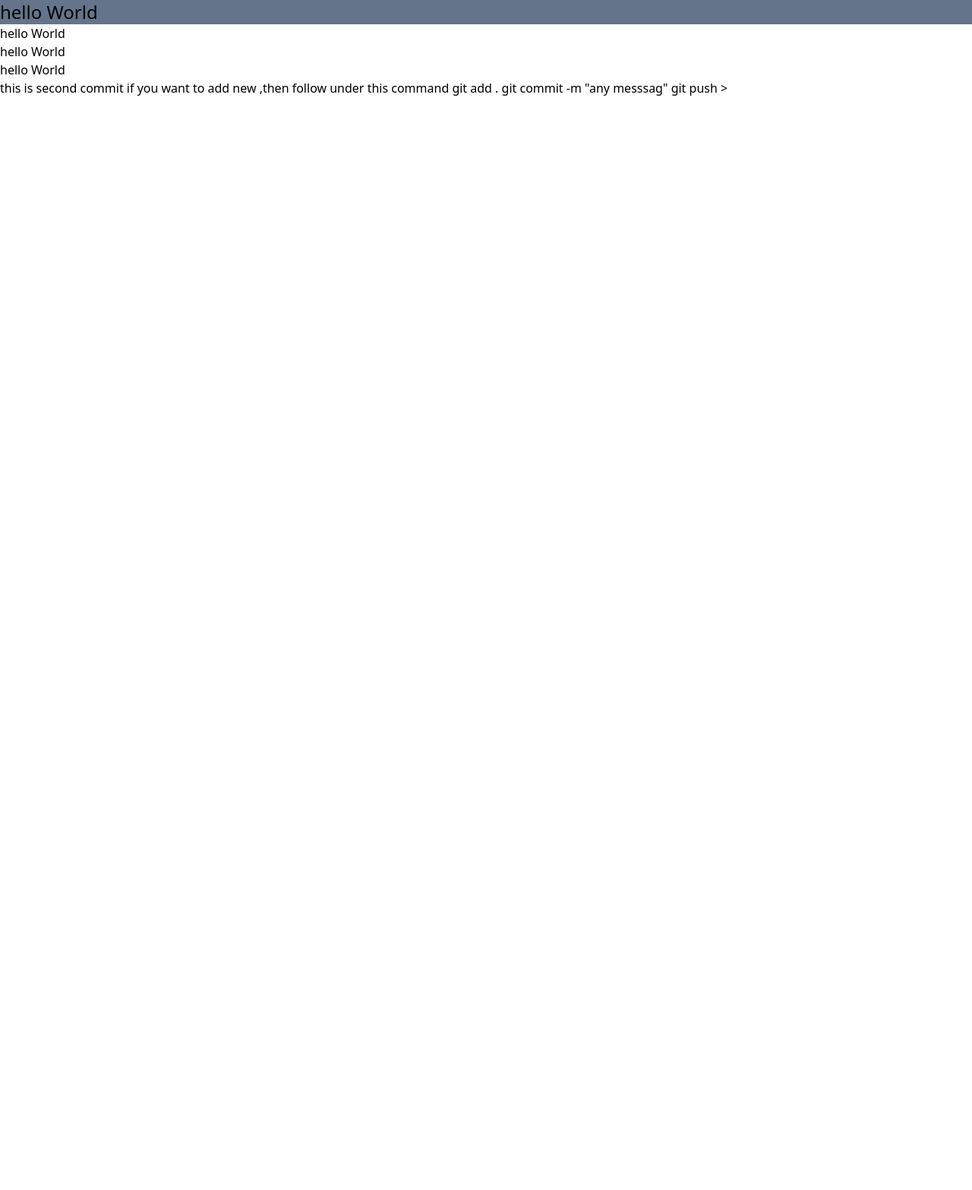
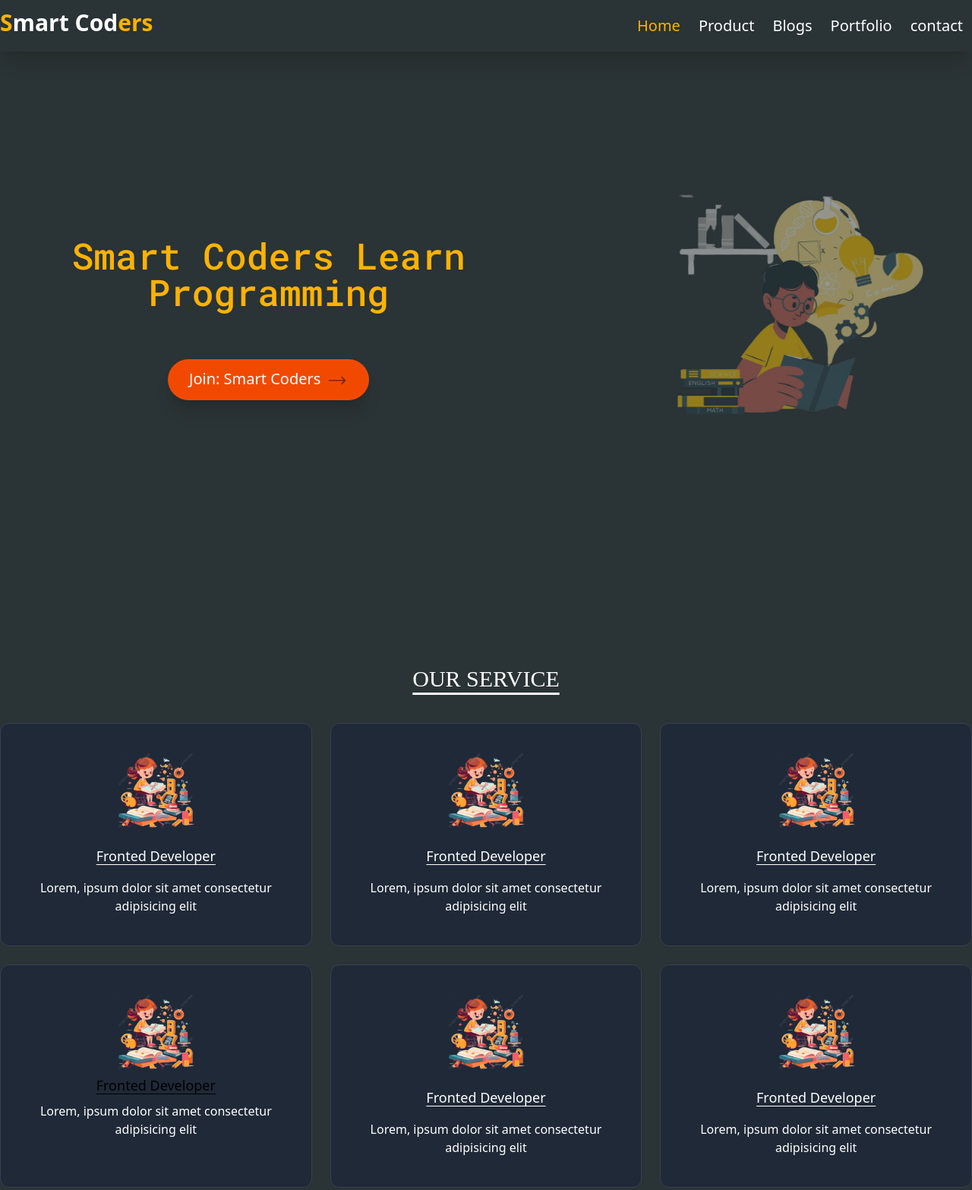
Before and after one commit to Bappybbb/tailwind-project, a website built with Vite: page index.html in a window 1280 px wide. Shown: the whole page at 76% size. Before the commit the page ends 800 px from the top, so only its background shows below. Built offline with nearby package versions, Linux system fonts and the light colour scheme.

Commit message:
first-code

```diff
--- a/css/main.css
+++ b/css/main.css
@@ -2,3 +2,16 @@
 @tailwind components;
 @tailwind utilities;
 @tailwind variants;
+
+.hh{
+          font-family: "Roboto Mono", serif;
+  font-optical-sizing: auto;
+  font-weight: 500;
+  font-style: normal;
+}
+
+ .tt{
+    font-family: "Shadows Into Light", serif;
+  font-weight: 400;
+  font-style: normal;
+ }
--- a/index.html
+++ b/index.html
@@ -7,23 +7,107 @@
 
 <!-- css file link up -->
   <link rel="stylesheet" href="css/main.css">
-
-
+<!-- google font -->
+<link rel="preconnect" href="https://fonts.googleapis.com">
+<link rel="preconnect" href="https://fonts.gstatic.com" crossorigin>
+<link href="https://fonts.googleapis.com/css2?family=IBM+Plex+Mono:ital,wght@0,100;0,200;0,300;0,400;0,500;0,600;0,700;1,100;1,200;1,300;1,400;1,500;1,600;1,700&family=Roboto+Mono:ital,wght@0,100..700;1,100..700&display=swap" rel="stylesheet">
 
 
 
 </head>
-<body>
-          <h1 class="bg-slate-500 text-2xl">hello World</h1>
-          <h2>hello World</h2>
-          <h3>hello World</h3>
-          <h4>hello World</h4>
+<body  class="bg-[#2A3335] ">
 
-          <p>this is second commit
-            if you want to add new ,then follow under this command
-            git  add .
-            git commit -m "any messsag"
-            git push >
-          </p>
+
+<nav class="bg-[#2A3335]   shadow-xl  sm:sticky top-0  z-10">
+   <div class="container  mx-auto " >
+            <div class="sm:flex    justify-between   ">
+                   <div  class="mt-3  text-center  mb-4">
+                         <a class="text-white text-xl sm:text-3xl  font-bold "   href="#"><span class="text-[#FFB200]">S</span>mart Cod<span class="text-[#FFB200]">ers</span></a>
+                   </div>
+
+
+                   <ul class="sm:flex   bg-[#031850] sm:bg-[#2A3335]  justify-between   text-xl  py-5  text-center">   <!-- border-t sm:border-none -->
+                    <li><a class=" p-3 mt-5 text-[#FFB200]  " href="#">Home</a></li>
+                    <li><a class=" p-3  text-white  hover:text-[#FFB200]"  href="#">Product</a></li>
+                    <li><a class=" p-3  text-white  hover:text-[#FFB200] " href="#">Blogs</a></li>
+                    <li><a class=" p-3  text-white  hover:text-[#FFB200] " href="#">Portfolio</a></li>
+                    <li><a class=" p-3  text-white  hover:text-[#FFB200]" href="#">contact</a></li>
+
+                   </ul>
+
+            </div>
+
+
+
+    </div>
+</nav>
+
+
+
+      <header>
+        <div  class="container  sm:flex justify-around mx-auto  items-center
+        text-center text-white h-[50vh]  sm:h-[85vh] ">
+          <div class="mx-auto  ">
+              <h1 class="hh   text-2xl sm:text-5xl  mb-7 mt-6  sm:mb-16 font-bold font-Roboto text-[#FFB200]"> Smart Coders Learn <br> Programming</h1>
+
+            <button class="  bg-[#F14A00]   font-Arial  px-3 py-1
+            sm:px-7 sm:py-3 rounded-full text-xl shadow-xl hover:bg-indigo-950  transition  sm:transition md:transition  lg:transition  " type="button">
+            Join: Smart Coders<svg   class="w-7  inline-block text-black ml-2 animate-pulse"  xmlns="http://www.w3.org/2000/svg" fill="none" viewBox="0 0 24 24" stroke-width="1.5" stroke="currentColor" class="size-6">
+  <path stroke-linecap="round" stroke-linejoin="round" d="M17.25 8.25 21 12m0 0-3.75 3.75M21 12H3" />
+</svg>
+
+             </button>
+          </div>
+
+
+          <div class="max-w-80 sm:max-w-sm  mx-auto  ">
+              <img class="animate-pulse     ml-6h-11   sm:ml-14 ml-0" src="css/header.png" alt="">
+          </div>
+
+
+        </div>
+      </header>
+
+
+
+      <main class="container mx-auto  mb-96 sm:mb-2">
+       <section  class="mt-28   ">
+         <h2 class="tt text-white font-mono text-center text-3xl underline underline-offset-8 mt-32 mb-10 ">OUR SERVICE</h2>
+
+        <div class="grid  md:grid-cols-2  lg:grid-cols-3 sm:gap-6">
+             <div class="bg-[#1B1833] sm:bg-gray-800  sm:p-8 sm:rounded-xl  text-center sm:border border-gray-700  hover:border-indigo-600 cursor-pointer">
+              <img class="w-28 h-28 mx-auto" src="./css/main.png" alt="">
+             <h4  class="text-white my-4 text-lg underline underline-offset-2 sm:underline-offset-4">Fronted Developer</h4>
+             <p class="text-white my-2">Lorem, ipsum dolor sit amet consectetur adipisicing elit</p>
+            </div>
+             <div class="bg-[#131010] sm:bg-gray-800  sm:p-8 sm:rounded-xl  text-center  sm:border border-gray-700  hover:border-indigo-600 cursor-pointer">
+              <img class="w-28 h-28   mx-auto" src="./css/main.png" alt="">
+             <h4  class="text-white  my-4 text-lg underline underline-offset-2 sm:underline-offset-4">Fronted Developer</h4>
+             <p class="text-white my-2 ">Lorem, ipsum dolor sit amet consectetur adipisicing elit</p>
+            </div>
+             <div class="bg-[#123524] sm:bg-gray-800  sm:p-8 sm:rounded-xl  text-center  sm:border border-gray-700  hover:border-indigo-600 cursor-pointer">
+              <img class="w-28 h-28   mx-auto" src="./css/main.png" alt="">
+             <h4  class="text-white my-4 text-lg underline underline-offset-2 sm:underline-offset-4">Fronted Developer</h4>
+             <p class="text-white my-2 ">Lorem, ipsum dolor sit amet consectetur adipisicing elit</p>
+            </div>
+             <div class="bg-[#441752] sm:bg-gray-800  sm:p-8 sm:rounded-xl  text-center  sm:border border-gray-700  hover:border-indigo-600 cursor-pointer">
+              <img class="w-28 h-28   mx-auto" src="./css/main.png" alt="">
+             <h4  class="text-whitemy-4 text-lg underline underline-offset-2 sm:underline-offset-4">Fronted Developer</h4>
+             <p class="text-white  my-2">Lorem, ipsum dolor sit amet consectetur adipisicing elit</p>
+            </div>
+             <div class="bg-[#A31D1D]  sm:bg-gray-800  sm:p-8 sm:rounded-xl text-center  sm:border border-gray-700  hover:border-indigo-600 cursor-pointer">
+              <img class="w-28 h-28   mx-auto" src="./css/main.png" alt="">
+             <h4  class="text-white my-4 text-lg underline underline-offset-2 sm:underline-offset-4">Fronted Developer</h4>
+             <p class="text-white  my-2">Lorem, ipsum dolor sit amet consectetur adipisicing elit</p>
+            </div>
+             <div class="bg-[#000957] sm:bg-gray-800  sm:p-8 sm:rounded-xl text-center  sm:border border-gray-700  hover:border-indigo-600 cursor-pointer">
+              <img class="w-28 h-28   mx-auto" src="./css/main.png" alt="">
+             <h4  class="text-white my-4 text-lg underline underline-offset-2 sm:underline-offset-4">Fronted Developer</h4>
+             <p class="text-white  ">Lorem, ipsum dolor sit amet consectetur adipisicing elit</p>
+            </div>
+        </div>
+       </section>
+      </main>
+
 </body>
 </html>
--- a/tailwind.config.js
+++ b/tailwind.config.js
@@ -2,6 +2,7 @@
 module.exports = {
   content: ["*"],
   theme: {
+
     extend: {},
   },
   plugins: [],
```
Also changed, not shown: README.md (deleted), css/header.png (added), css/ll.png (added), css/main.png (added), 2 other files.
